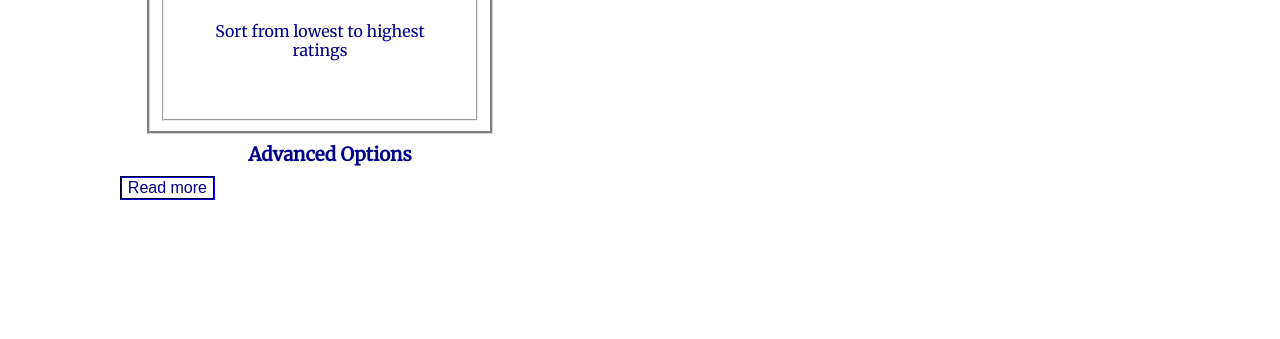
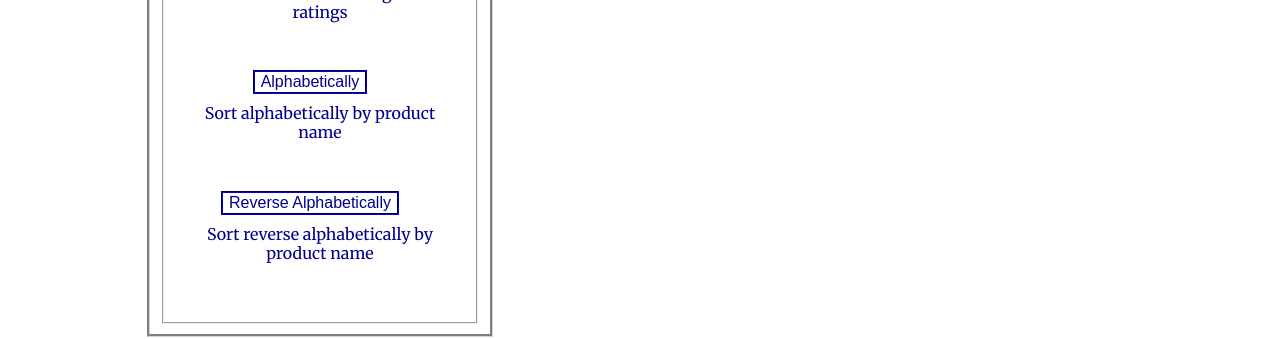
Before and after one commit to ADI5365/361-Portfolio-Project, a React (Create React App) app in the folder reviews-ui-frontend/: page / in a window 1280 px wide. Shown: the part 859-1198 px from the top of the page. Before the commit the page ends 1134 px from the top, so only its background shows below. Built offline with nearby package versions, Linux system fonts and the light colour scheme; no server answers.

Commit message:
sort buttons work!! added sort by product name

```diff
--- a/reviews-ui-frontend/src/components/ReviewList.js
+++ b/reviews-ui-frontend/src/components/ReviewList.js
@@ -2,7 +2,7 @@ import React from 'react';
 import Review from './Review';
 import Options from './Options';
 
-function ReviewList({ reviews, onDelete, onEdit, onSort}) {
+function ReviewList({ reviews, onDelete, onEdit, ratingSort, productSort}) {
 
     // sets up container for all reviews to be displayed in one place
     return (
@@ -12,11 +12,17 @@ function ReviewList({ reviews, onDelete, onEdit, onSort}) {
                     <fieldset>
                         <legend><h2>Sort by:</h2></legend>
 
-                        <button id="hightolow" onClick={() => onSort('highToLow')}>High to Low</button><br/><br/>
-                        <label htmlFor="hightolow">Sort from highest to lowest ratings</label><br/><br/>
+                        <button id="highToLow" onClick={event => ratingSort(event, 'highToLow')}>High to Low</button><br/>
+                        <label htmlFor="highToLow">Sort from highest to lowest ratings</label><br/><br/>
 
-                        <button id="lowtohigh" onClick={() => onSort('lowToHigh')}>Low to High</button><br/><br/>
-                        <label htmlFor="lowtohigh">Sort from lowest to highest ratings</label><br/><br/>
+                        <button id="lowToHigh" onClick={event => ratingSort(event, 'lowToHigh')}>Low to High</button><br/>
+                        <label htmlFor="lowToHigh">Sort from lowest to highest ratings</label><br/><br/>
+
+                        <button id="aToZ" onClick={event => productSort(event, 'aToZ')}>Alphabetically</button><br/>
+                        <label htmlFor="aToZ">Sort alphabetically by product name</label><br/><br/>
+
+                        <button id="zToA" onClick={event => productSort(event, 'zToA')}>Reverse Alphabetically</button><br/>
+                        <label htmlFor="zToA">Sort reverse alphabetically by product name</label><br/><br/>
                     </fieldset>
                 </form>
                 <Options />
--- a/reviews-ui-frontend/src/pages/HomePage.js
+++ b/reviews-ui-frontend/src/pages/HomePage.js
@@ -8,7 +8,6 @@ function HomePage({ setReview }) {
 
     const history = useHistory();
     const [reviews, setReviews] = useState([]);
-    const [sortedReviews, setSortedReviews] = useState([]);
 
     // calls a retrieve model to receive and display all reviews
     const loadReviews = async () => {
@@ -20,7 +19,6 @@ function HomePage({ setReview }) {
         for(let i=0; i<reviews.length; i++) {
             counter++;
         };
-
         console.log(`There are currently ${counter} user reviews.`);
     }
 
@@ -50,20 +48,36 @@ function HomePage({ setReview }) {
     }
 
     // event handler for the buttons to sort reviews by rating
-    const onSortReviews = async (rating) => {
+    const ratingSort = async (event, rating) => {
+        event.preventDefault();
         const response = await fetch('/reviews');
-        const receivedReviews = await response.json();
+        const sortedReviews = await response.json();
 
-        for(let i=0; i<receivedReviews.length; i++) {
+        for(let i=0; i<sortedReviews.length; i++) {
             if(rating === 'highToLow') {
-                receivedReviews.sort((a, b) => b.rating - a.rating);
+                sortedReviews.sort((a, b) => b.rating - a.rating);
             } else if(rating === 'lowToHigh') {
-                receivedReviews.sort((a,b) => a.rating - b.rating);
+                sortedReviews.sort((a,b) => a.rating - b.rating);
             }
         };
+        setReviews(sortedReviews)
+    };
 
-        setSortedReviews(receivedReviews)
-    }
+    // event handler for the buttons to sort reviews by product name
+    const productSort = async (event, product) => {
+        event.preventDefault();
+        const response = await fetch('/reviews');
+        const productReviews = await response.json();
+
+        for(let i=0; i<productReviews.length; i++) {
+            if(product === 'aToZ') {
+                productReviews.sort((a, b) => a.product > b.product ? 1 : (b.product > a.product ? -1 : 0));
+            } else if(product === 'zToA') {
+                productReviews.sort((a,b) => b.product > a.product ? 1 : (a.product > b.product ? -1 : 0));
+            }
+        };
+        setReviews(productReviews)
+    };
 
     useEffect(() => {
         loadReviews();
@@ -92,7 +106,8 @@ function HomePage({ setReview }) {
                     reviews={reviews}
                     onEdit={onEditReview}
                     onDelete={onDeleteReview}
-                    onSort={onSortReviews}/>
+                    ratingSort={ratingSort}
+                    productSort={productSort}/>
             </main>
 
         </article>
```
